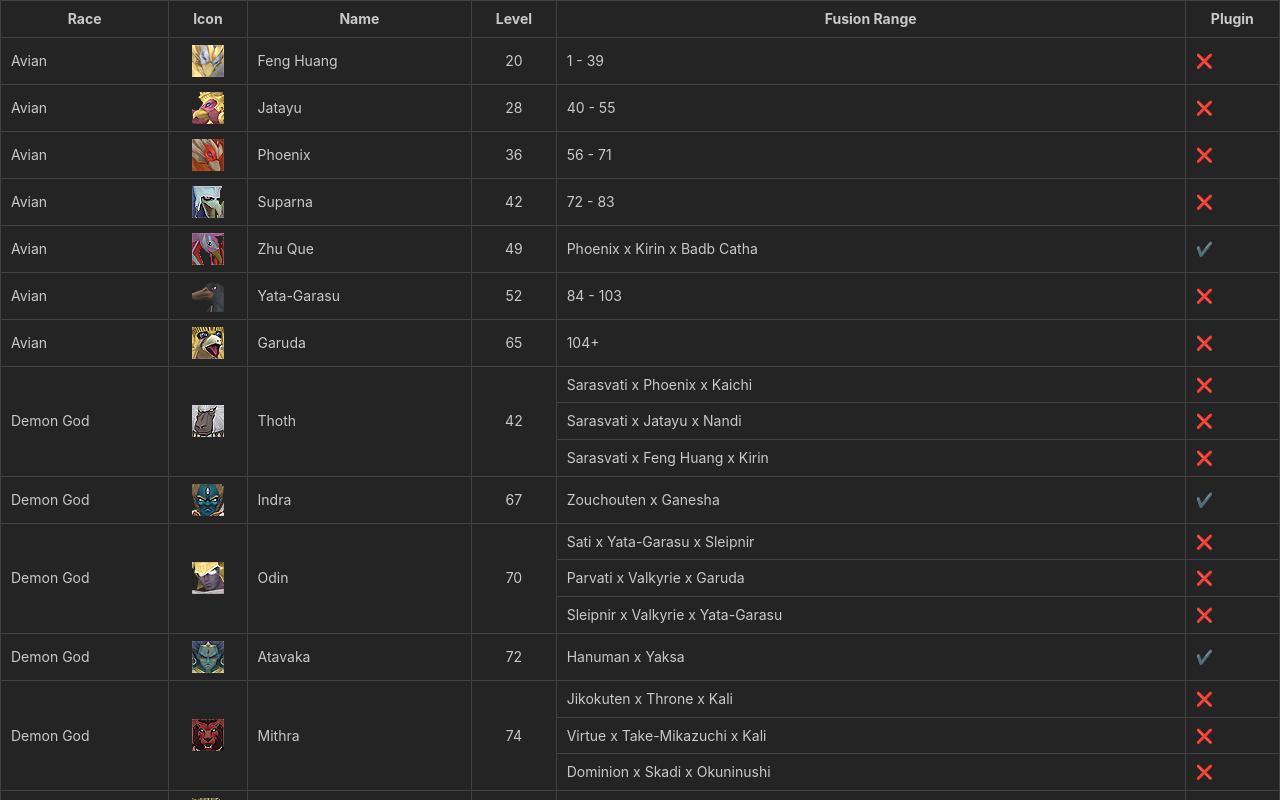
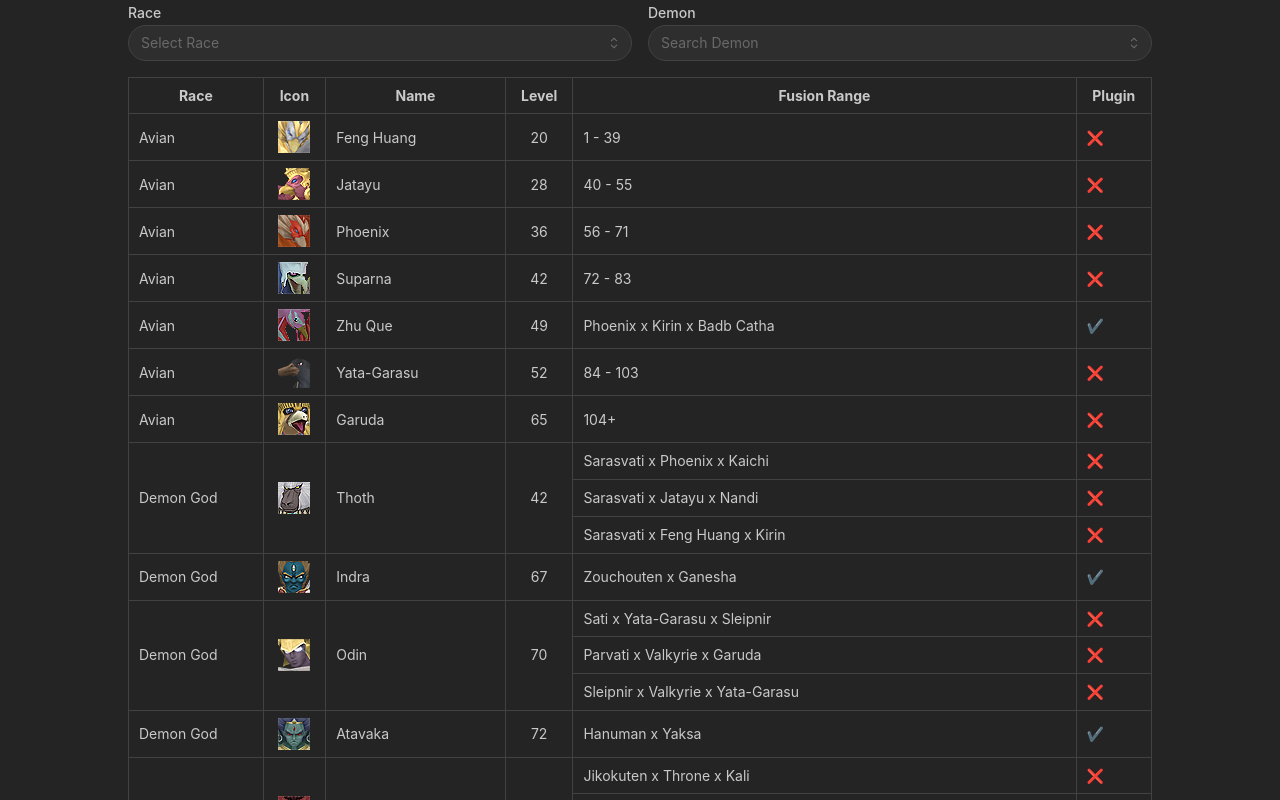
Before and after one commit to IuriTeixeira/NewMoon-Fusion-Tool, a Next.js app: page / in a window 1280 px wide. Shown: the top 800 px of the page. Built offline with nearby package versions, Linux system fonts and the light colour scheme.

Commit message:
added filtering by race

```diff
--- a/src/app/Components/DemonTableComponent.tsx
+++ b/src/app/Components/DemonTableComponent.tsx
@@ -1,9 +1,87 @@
 'use client'
 import { Flex, Text, Table, Image } from '@mantine/core'
-import demonList from '../Data/demons.json'
-import React from 'react'
+import demonList from '../Data/demons.json' assert {type: "json"}
+import React, { ReactNode } from 'react'
 
-export default function DemonTableComponent() {
+interface DemonTableProps {
+    filter: string
+}
+
+interface Demon {
+    Race: string;
+    Name: string;
+    Level: number;
+    Range: (number | null)[] | string[] | null;
+    Special: string[][] | null;
+    Plugin: boolean[]
+}
+
+export default function DemonTableComponent({ filter }: DemonTableProps) {
+    let filteredDemonList:Demon[]
+
+    const displayDemon:ReactNode = demonList.map((demon, index) => {
+        return (
+            <React.Fragment key={`fragment-row-${index}`}>
+                <Table.Tr key={`row-${index}`}>
+                    {demon.Special
+                        ?
+                        <React.Fragment key={`race-name-level-${index}`}>
+                            <Table.Td key={`race-${index}`} rowSpan={demon.Special.length}>{demon.Race}</Table.Td>
+                            <Table.Td key={`icon-${index}`} rowSpan={demon.Special.length}><Flex key={`icon-flex-${index}`} align='center' justify='center'><Image fallbackSrc='/Blank.png' key={`icon-${index}`} src={`/Icons/${demon.Name}.png`} alt={demon.Name} title={demon.Name} w={32} h={32} /></Flex></Table.Td>
+                            <Table.Td key={`name-${index}`} rowSpan={demon.Special.length}>{demon.Name}</Table.Td>
+                            <Table.Td key={`level-${index}`} rowSpan={demon.Special.length}><Flex key={`level-flex-${index}`} align='center' justify='center'>{demon.Level}</Flex></Table.Td>
+                        </React.Fragment>
+                        :
+                        <React.Fragment key={`race-name-level-${index}`}>
+                            <Table.Td key={`race-${index}`}>{demon.Race}</Table.Td>
+                            <Table.Td key={`icon-${index}`}><Flex key={`icon-flex-${index}`} align='center' justify='center'><Image fallbackSrc='/Blank.png' key={`icon-${index}`} src={`/Icons/${demon.Name}.png`} alt={demon.Name} title={demon.Name} w={32} h={32} /></Flex></Table.Td>
+                            <Table.Td key={`name-${index}`}>{demon.Name}</Table.Td>
+                            <Table.Td key={`level-${index}`}><Flex key={`level-flex-${index}`} align='center' justify='center'>{demon.Level}</Flex></Table.Td>
+                        </React.Fragment>
+                    }
+                    {demon.Range && typeof (demon.Range[0]) === 'number' &&
+                        <Table.Td key={`range-${index}`}>
+                            {demon.Range[0]}{demon.Range[1] && ` - ${demon.Range[1]}`}{!demon.Range[1] && '+'}
+                        </Table.Td>}
+                    {demon.Range && typeof (demon.Range[0]) !== 'number' &&
+                        <Table.Td key={`range-${index}`}>
+                            <Text key={`no-fusion-range-text-${index}`} c='red' size='sm'>{demon.Range[0]}</Text>
+                        </Table.Td>}
+                    {demon.Range && <Table.Td key={`plugin-${index}-${0}`}>
+                        {demon.Plugin[0] ? "✔️" : "❌"}
+                    </Table.Td>}
+                    {!demon.Range && demon.Special &&
+                        <React.Fragment key={`special-row-${index}-0`}>
+                            <Table.Td key={`special-${index}-0`}>
+                                {demon.Special[0][0]}
+                                {demon.Special[0][1] && ` x ${demon.Special[0][1]}`}
+                                {demon.Special[0][2] && ` x ${demon.Special[0][2]}`}
+                            </Table.Td>
+                            <Table.Td key={`plugin-${index}-0`}>
+                                {demon.Plugin[0] ? "✔️" : "❌"}
+                            </Table.Td>
+                        </React.Fragment>
+                    }
+                </Table.Tr>
+                {!demon.Range && demon.Special && demon.Special.length > 1 &&
+                    demon.Special.slice(1).map((line, indexSpecial) => (
+                        <Table.Tr key={`special-row-${index}-${indexSpecial}`}>
+                            <Table.Td key={`special-${index}-${indexSpecial}`}>
+                                {line[0]}
+                                {line[1] && ` x ${line[1]}`}
+                                {line[2] && ` x ${line[2]}`}
+                            </Table.Td>
+                            <Table.Td key={`plugin-${index}-${indexSpecial}`}>
+                                {demon.Plugin[indexSpecial + 1] ? "✔️" : "❌"}
+                            </Table.Td>
+                        </Table.Tr>
+                    ))
+                }
+            </React.Fragment>
+        )
+    })
+
+    filter !== '' ? filteredDemonList = demonList.filter((demon: Demon) => demon.Race === filter) : filteredDemonList = demonList
     return (
         <Table withTableBorder withColumnBorders>
             <Table.Thead>
@@ -29,7 +107,7 @@ export default function DemonTableComponent() {
                 </Table.Tr>
             </Table.Thead>
             <Table.Tbody>
-                {demonList.map((demon, index) => {
+                {!filter ? displayDemon : filteredDemonList.map((demon, index) => {
                     return (
                         <React.Fragment key={`fragment-row-${index}`}>
                             <Table.Tr key={`row-${index}`}>
@@ -82,7 +160,7 @@ export default function DemonTableComponent() {
                                             {line[2] && ` x ${line[2]}`}
                                         </Table.Td>
                                         <Table.Td key={`plugin-${index}-${indexSpecial}`}>
-                                            {demon.Plugin[indexSpecial+1] ? "✔️" : "❌"}
+                                            {demon.Plugin[indexSpecial + 1] ? "✔️" : "❌"}
                                         </Table.Td>
                                     </Table.Tr>
                                 ))
--- /dev/null
+++ b/src/app/Components/SearchComponent.tsx
@@ -0,0 +1,49 @@
+'use client'
+import { Select, SimpleGrid } from "@mantine/core";
+import demonList from '../Data/demons.json' assert {type: "json"}
+
+interface SearchProps {
+    setFilter: React.Dispatch<React.SetStateAction<string>>
+    setDemon: React.Dispatch<React.SetStateAction<string>>
+}
+
+interface Demon {
+    Race: string;
+    Name: string;
+    Level: number;
+    Range: (number | null)[] | string[] | null;
+    Special: string[][] | null;
+    Plugin: boolean[]
+}
+
+
+export default function SearchComponent({ setFilter, setDemon }: SearchProps) {
+    const racesLaw: string[] = ["Avian", "Demon God", "Divine", "Earth Element", "Entity", "Evil Demon", "Goddess", "Heavenly God", "Machine", "Raptor", "Seraphim", "Vile", "Wild Bird", "Yoma"]
+    const racesNeutral: string[] = ["Beast", "Demigod", "Dragon King", "Elemental", "Fairy", "Fiend", "Godly Beast", "Holy Beast", "Nocturne", "Reaper", "Wilder", "Sacred Soul"]
+    const racesChaos: string[] = ["Brute", "Destroyer", "Dragon", "Earth Mother", "Evil Dragon", "Fallen Angel", "Femme", "Foul", "Gaian", "Guardian", "Haunt", "Nation Ruler", "Tyrant"]
+    const races: string[] = [...racesLaw, ...racesNeutral, ...racesChaos]
+    const displayDemons: string[] = demonList.map((demon) => demon.Name)
+
+    return (
+        <SimpleGrid cols={2}>
+            <Select
+                radius="xl"
+                label="Race"
+                placeholder="Select Race"
+                onChange={(value) => setFilter(value ?? '')}
+                data={races}
+                clearable
+                searchable
+            />
+            <Select
+                radius="xl"
+                label="Demon"
+                placeholder="Search Demon"
+                //onChange={}
+                data={displayDemons}
+                clearable
+                searchable
+            />
+        </SimpleGrid>
+    )
+}
--- a/src/app/page.tsx
+++ b/src/app/page.tsx
@@ -1,9 +1,20 @@
-import Image from "next/image";
-import styles from "./page.module.css";
+'use client'
+
+import React, { useState } from "react";
 import DemonTableComponent from "./Components/DemonTableComponent";
+import SearchComponent from "./Components/SearchComponent";
+import { Flex, SimpleGrid } from "@mantine/core";
 
 export default function Home() {
+    const [filter, setFilter] = useState<string>('')
+    const [demon, setDemon] = useState<string>('')
+
     return (
-        <DemonTableComponent/>
+        <Flex align='center' justify='center'>
+            <SimpleGrid cols={1} w='80%'>
+                <SearchComponent setFilter={setFilter} setDemon={setDemon} />
+                <DemonTableComponent filter={filter} />
+            </SimpleGrid>
+        </Flex>
     );
 }
```
Also changed, not shown: src/app/fusions/page.tsx (added, +17 -0 lines), src/app/Data/demons.json.
